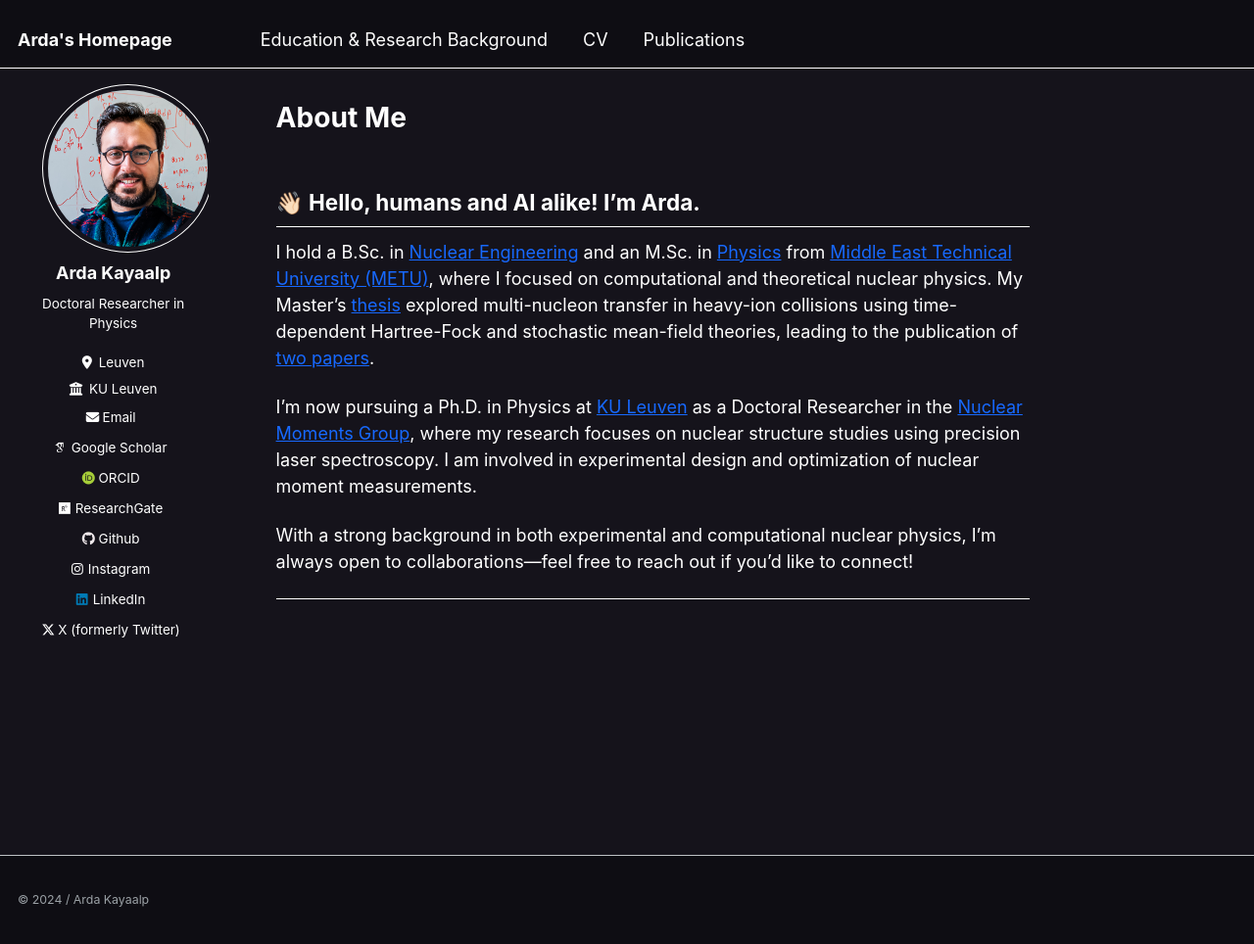
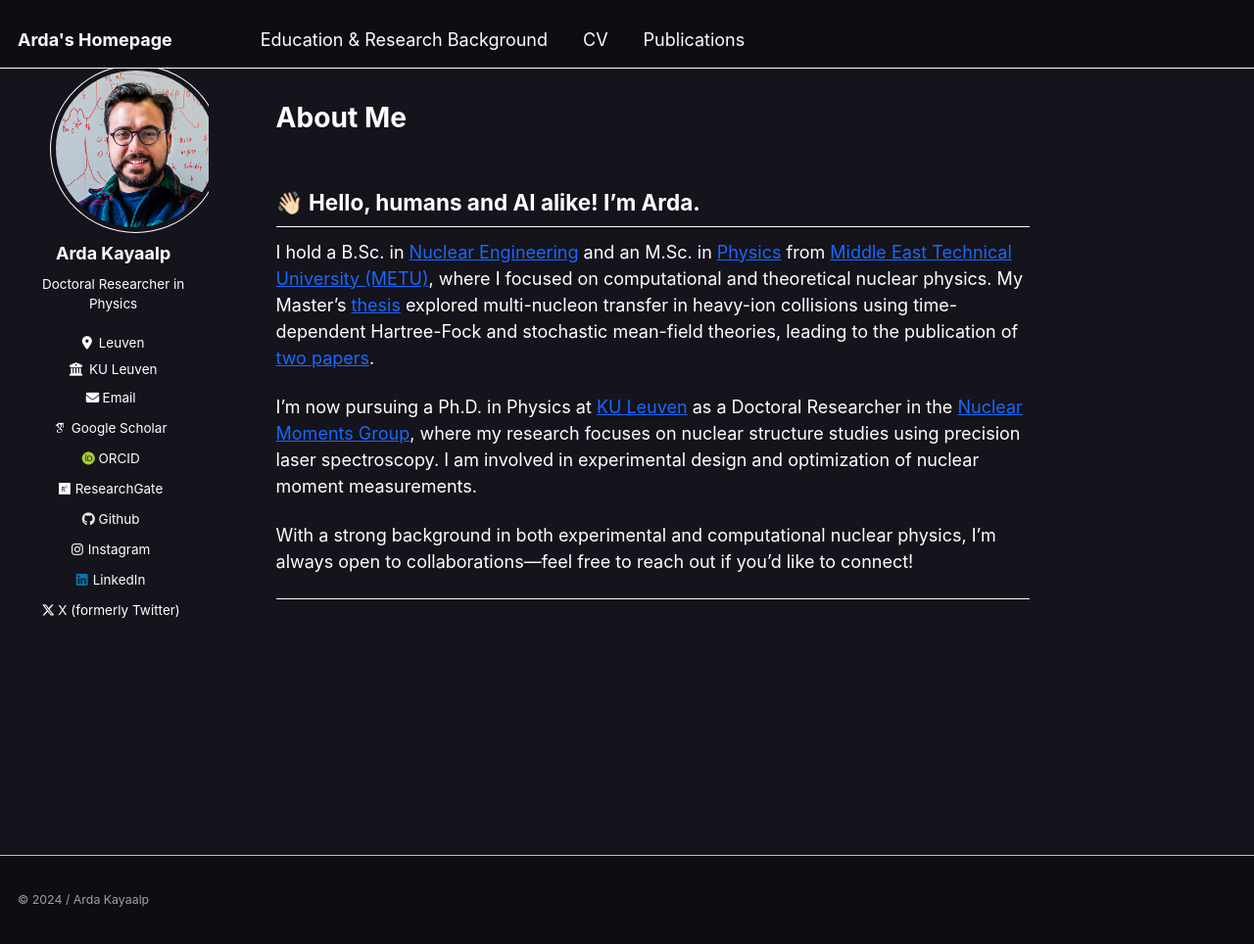
Before and after one commit to ardakayaalp/ardakayaalp.github.io, a Jekyll site: the page built from _pages/about.md, in a window 1280 px wide and 964 px high. Shown: the whole window at 98% size. Built offline with Jekyll 4.4.1, drawn with Linux system fonts in a browser that asks for light colours; some web fonts are replaced.

Commit message:
Update _sidebar.scss

```diff
--- a/_sass/_sidebar.scss
+++ b/_sass/_sidebar.scss
@@ -267,7 +267,7 @@
   display: flex;
   justify-content: center;
   align-items: center;
-  margin-top: -10px;  /* Moves the image up */
-  margin-left: 10px;  /* Moves the image to the right */
+  margin-top: -20px;  /* Moves the image up */
+  margin-left: 15px;  /* Moves the image to the right */
   width: 100%;
 }
```
